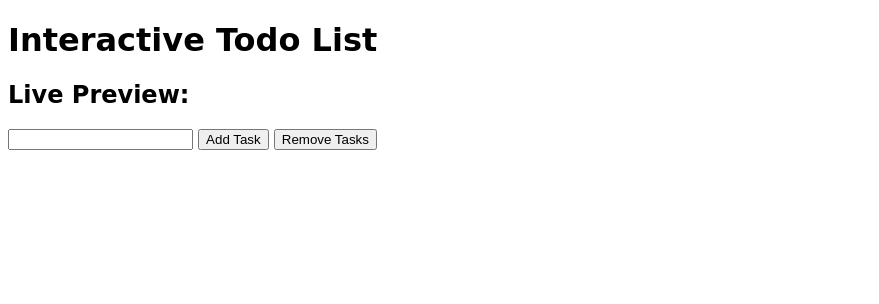
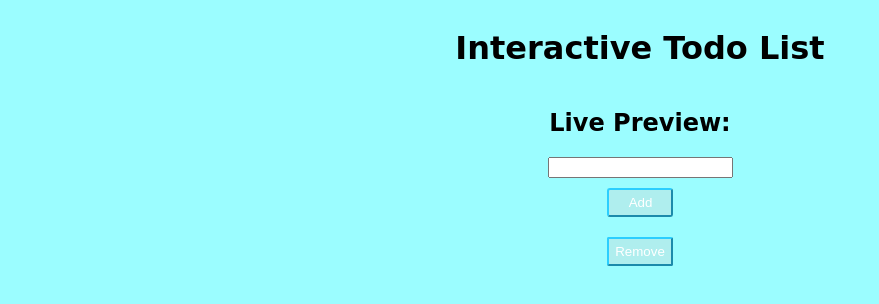
Before and after one commit to AravindMuthusamy1306/todo-list-jQuery, a plain HTML site: page ToDo-List/index.html in a window 1280 px wide. Shown: the whole page, without its empty margins (0-879 px from the left). Drawn offline with nearby package versions, Linux system fonts and the light colour scheme.

Commit message:
modified

```diff
--- a/ToDo-List/index.html
+++ b/ToDo-List/index.html
@@ -7,15 +7,16 @@
     <link rel="stylesheet" href="style.css">
 </head>
 <body>
-    <h1>Interactive Todo List</h1>
+    <div id="container">
+        <h1>Interactive Todo List</h1>
+        <h2 id="preview">Live Preview: </h2>
+        <input id = "input-list" type="text">
 
-    <h2 id="preview">Live Preview: </h2>
-    <input id = "input-list" type="text">
+        <button id = "btn-add">Add</button>
+        <button id = "btn-remove">Remove</button>
 
-    <button id = "btn-add">Add Task</button>
-    <button id = "btn-remove">Remove Tasks</button>
-
-    <ul id = "task-list"></ul>
+        <ul id = "task-list"></ul>
+    </div>
 
     <script src="https://ajax.googleapis.com/ajax/libs/jquery/3.7.1/jquery.min.js"></script>
     <script src="script.js"></script>
--- a/ToDo-List/script.js
+++ b/ToDo-List/script.js
@@ -2,8 +2,16 @@ $("#input-list").on("input", function(event){
     $("#preview").text("Live Preview: "+ $(this).val());
 });
 function addList() {
-        $("#task-list").append("<li>"+$("#input-list").val()+"</li>");
-        $("#input-list").val("");
+    let task = $("#input-list").val().trim()
+        if (task === "") {
+            alert("Please add a task");
+            return;
+        }
+        else{
+            $("#task-list").append("<li>"+$("#input-list").val()+"</li>")
+            .fadeIn(500);
+            $("#input-list").val("");
+        }
 }
 $("#input-list").keydown(function (event) {
     if (event.key === "Enter") {
--- a/ToDo-List/style.css
+++ b/ToDo-List/style.css
@@ -1,11 +1,51 @@
 body{
     font-family : cursive;
+    background-color: rgb(155, 253, 255);
 }
 #task-list{
+    display: none;
+    cursor: pointer;
+}
+#btn-add{
+    padding-left: 20px;
+    padding-right: 19px;
+    padding-top:5px;
+    padding-bottom:5px;
+    margin-top: 10px;
+    margin-bottom: 10px;
+    border-color: #2bceff;
+    background-color: paleturquoise;
+    color: white;
+    border-radius: 3px;
+}
+#btn-add:hover{
+    box-shadow: 0px 1px 1px 1px #49c5ff ;
+    cursor: pointer;
+}
+#btn-remove{
+    margin-top: 10px;
+    margin-bottom: 10px;
+    padding-top:5px;
+    padding-bottom:5px;
+    margin-bottom: 10px;
+    border-color: #2bceff;
+    background-color: paleturquoise;
+    color: white;
+    border-radius: 2px;
+}
+#btn-remove:hover{
+    box-shadow: 0px 1px 1px 1px #49c5ff ;
     cursor: pointer;
 }
 .done{
     text-decoration: line-through;
     opacity: 0.3;
     cursor: pointer;
+    transition: 500ms;
 }
+#container{
+    display:flex;
+    flex-direction: column;
+    align-items: center;
+    justify-content: center;
+}
```
